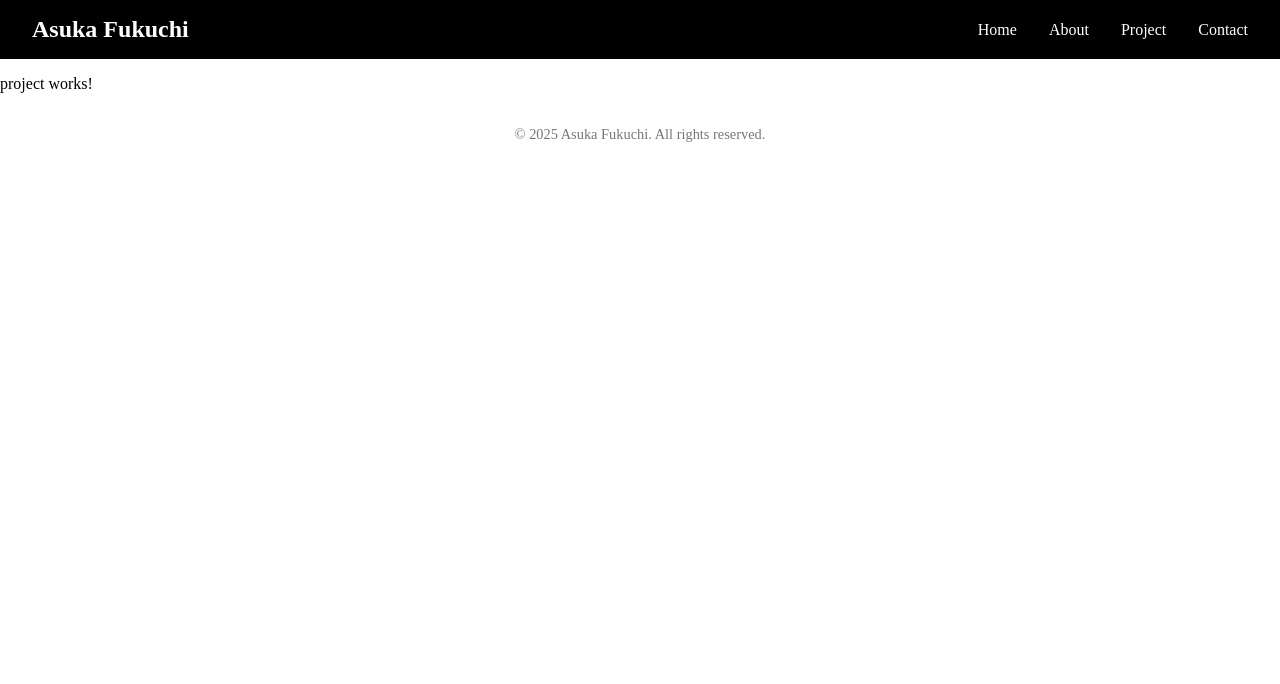
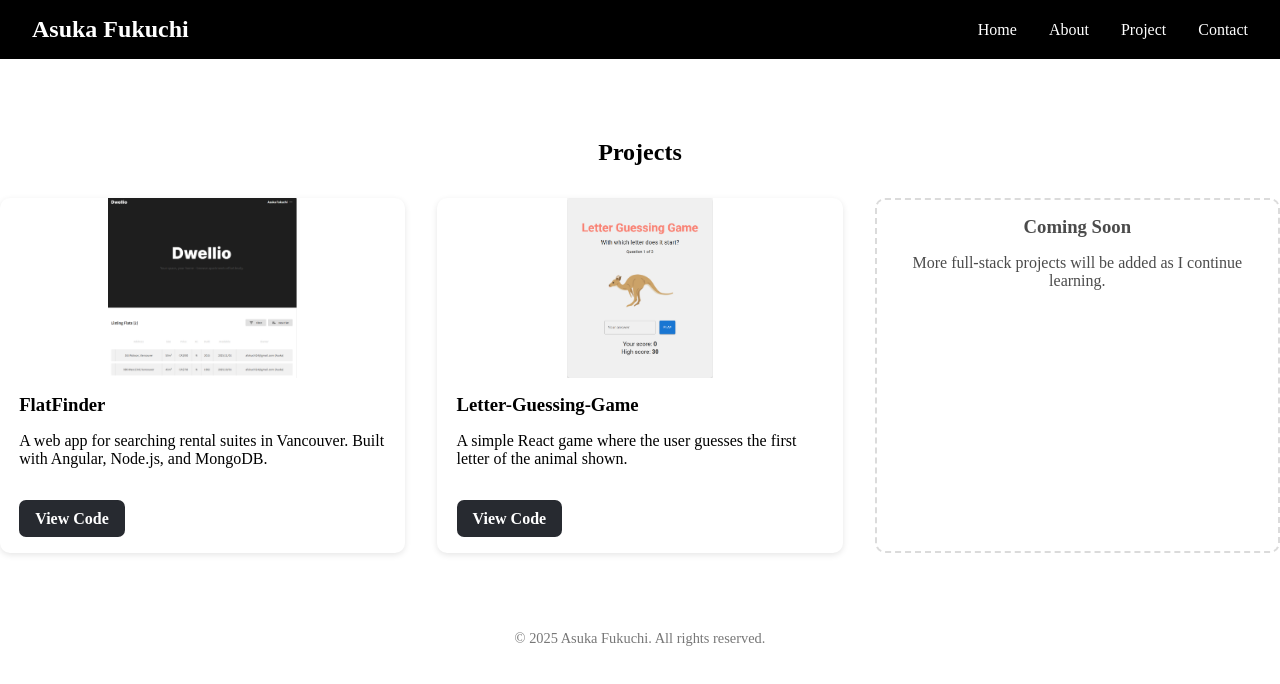
Before and after one commit to Asuka-Fukuchi/Portfolio-angular, an Angular app: page /project in a window 1280 px wide. Shown: the top 684 px of the page. Built offline with nearby package versions, Linux system fonts and the light colour scheme.

Commit message:
251113: created project component

```diff
--- a/src/app/components/project/project.css
+++ b/src/app/components/project/project.css
@@ -0,0 +1,71 @@
+.projects {
+  padding: 60px 0;
+}
+
+.projects h2 {
+  text-align: center;
+  margin-bottom: 2rem;
+}
+
+/* Grid */
+.project-grid {
+  display: grid;
+  grid-template-columns: repeat(auto-fit, minmax(280px, 1fr));
+  gap: 2rem;
+}
+
+/* Card design */
+.project-card {
+  background: #fff;
+  border-radius: 10px;
+  overflow: hidden;
+  box-shadow: 0 2px 6px rgba(0,0,0,0.1);
+  transition: transform 0.2s ease, box-shadow 0.2s ease;
+  display: flex;
+  flex-direction: column;
+}
+
+/* Image */
+.project-card img {
+  width: 100%;
+  height: 180px;
+  object-fit: contain;
+}
+
+/* Content area */
+.project-content {
+  padding: 1rem 1.2rem;
+  flex: 1;
+}
+
+.project-content h3 {
+  margin: 0 0 0.5rem 0;
+}
+
+/* Button */
+.project-btn {
+  display: inline-block;
+  margin-top: 1rem;
+  background: #272a30;
+  color: #fff;
+  padding: 0.6rem 1rem;
+  border-radius: 7px;
+  font-weight: bold;
+  text-decoration: none;
+  transition: background 0.3s ease;
+}
+
+.project-btn:hover {
+  background: #010510;
+}
+
+/* Placeholder card */
+.placeholder {
+  display: flex;
+  align-items: center;
+  justify-content: center;
+  text-align: center;
+  opacity: 0.7;
+  box-shadow: none;
+  border: 2px dashed #ccc;
+}
--- a/src/app/components/project/project.html
+++ b/src/app/components/project/project.html
@@ -1 +1,34 @@
-<p>project works!</p>
+<section class="projects">
+    <h2>Projects</h2>
+    <div class="project-grid">
+
+        <!-- Project Card 1 -->
+        <div class="project-card">
+            <img src="images/FlatFinder.png" alt="FlatFinder screenshot">
+            <div class="project-content">
+                <h3>FlatFinder</h3>
+                <p>A web app for searching rental suites in Vancouver. Built with Angular, Node.js, and MongoDB.</p>
+                <a href="https://github.com/Asuka-Fukuchi/FlatFinder" class="project-btn" target="_blank">View Code</a>
+            </div>
+        </div>
+
+        <!-- Project Card 2 -->
+        <div class="project-card">
+            <img src="images/letter-guessing-game.png" alt="Letter-Guessing-Game App">
+            <div class="project-content">
+                <h3>Letter-Guessing-Game</h3>
+                <p>A simple React game where the user guesses the first letter of the animal shown.</p>
+                <a href="https://github.com/Asuka-Fukuchi/Letter-Guessing-Game" class="project-btn" target="_blank">View Code</a>
+            </div>
+        </div>
+
+        <!-- Project Card 3 (placeholder for future) -->
+        <div class="project-card placeholder">
+            <div class="project-content">
+                <h3>Coming Soon</h3>
+                <p>More full-stack projects will be added as I continue learning.</p>
+            </div>
+        </div>
+
+    </div>
+</section>
```
Also changed, not shown: public/images/FlatFinder.png (added), public/images/letter-guessing-game.png (added).
